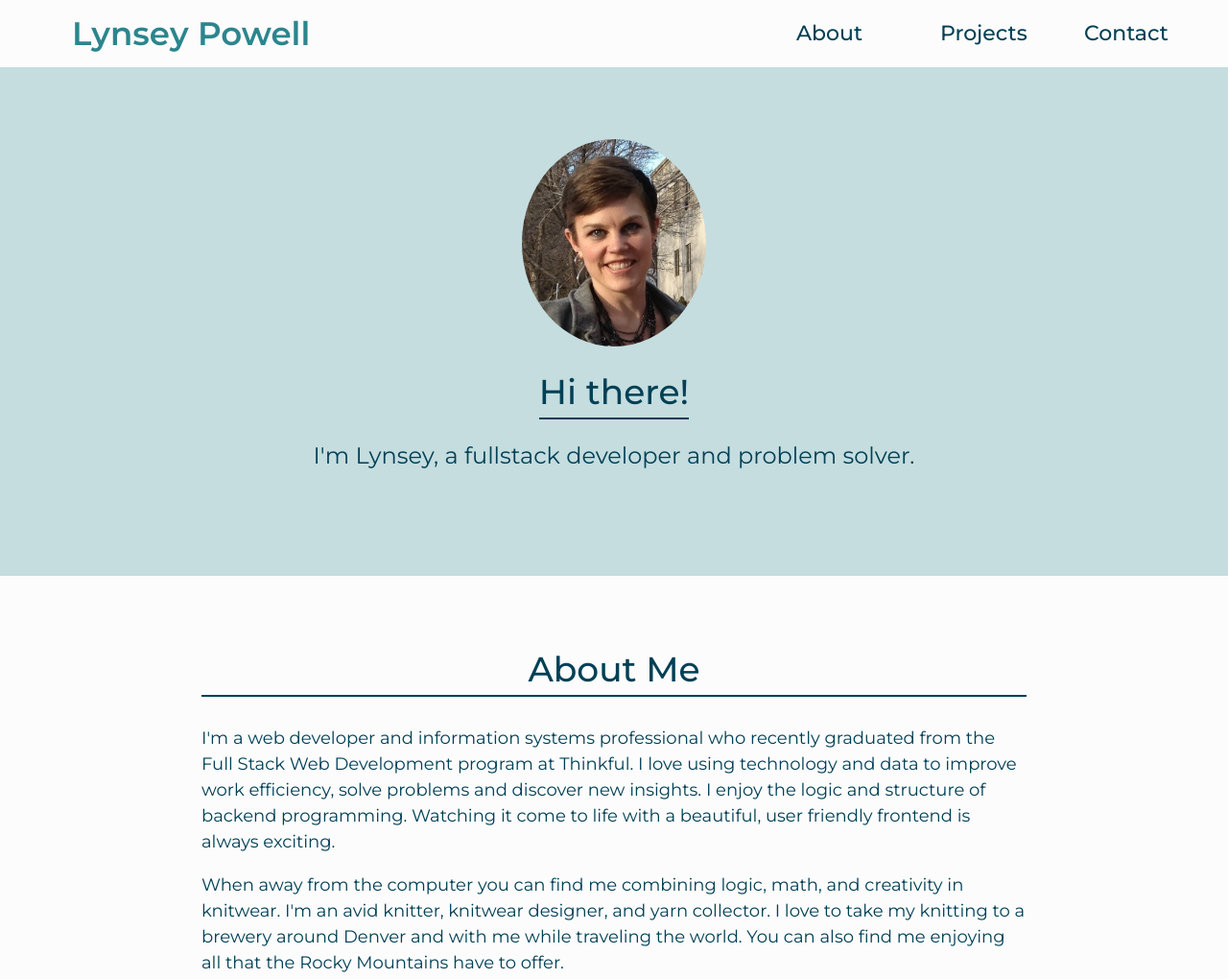
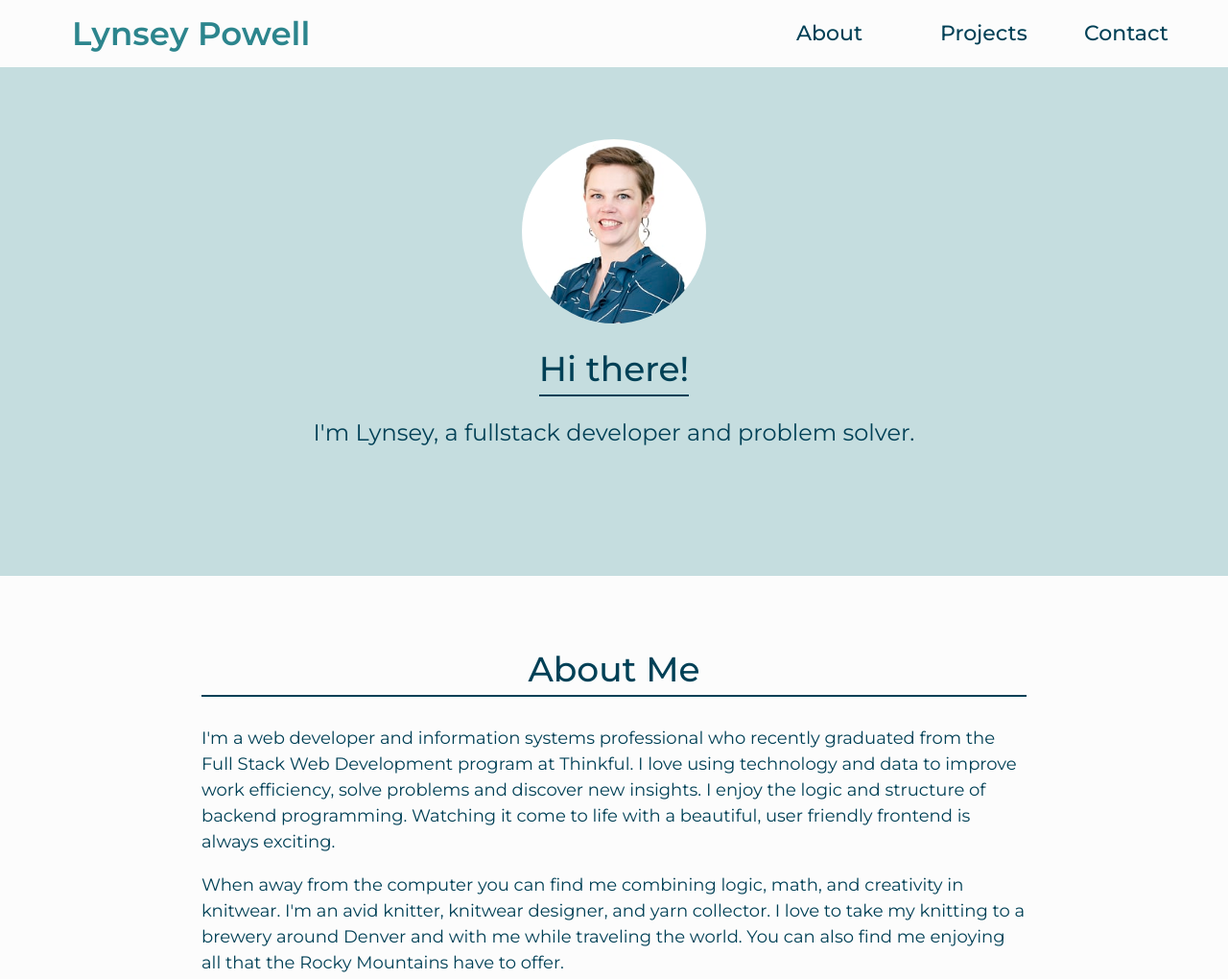
Before and after one commit to GilliganL/portfolio, a plain HTML site: page index.html in a window 1280 px wide. Shown: the top 1020 px of the page at 96% size. Drawn offline with nearby package versions, Linux system fonts and the light colour scheme.

Commit message:
Update index.html

```diff
--- a/index.html
+++ b/index.html
@@ -25,7 +25,7 @@
   <header role='banner' class='top'>
     <h1>Lynsey Powell</h1>
     <div class='inner'>
-      <img class='headshot' src='./images/headshot.jpg' alt='Lynsey Powell headshot'>
+      <img class='headshot' src='./images/lynsey_24.jpg' alt='Lynsey Powell headshot'>
       <h2 class='header-h2'>Hi there!</h2>
       <h3 class='header-h3'>I'm Lynsey, a fullstack developer and problem solver.</h3>
     </div>
```
